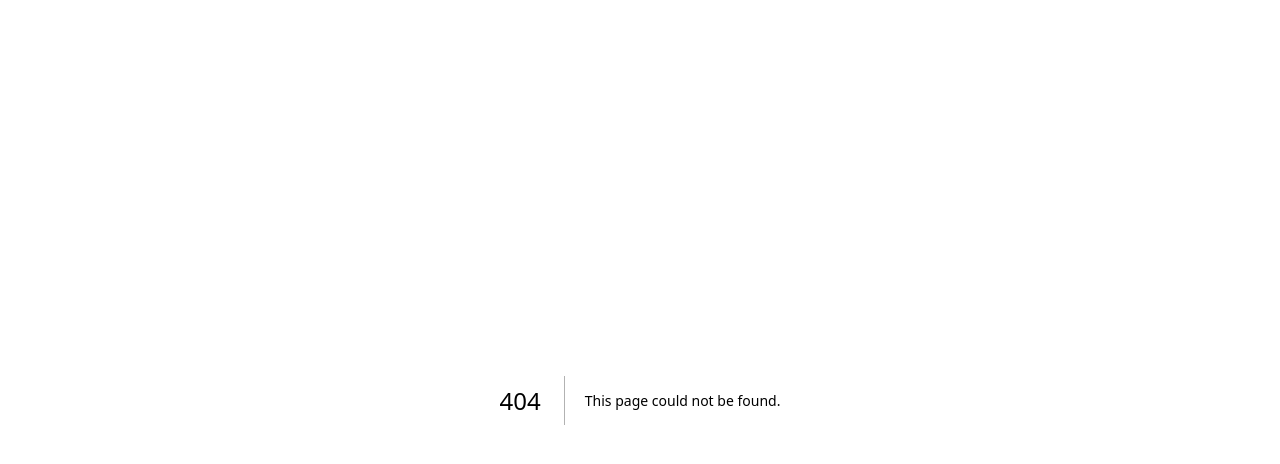
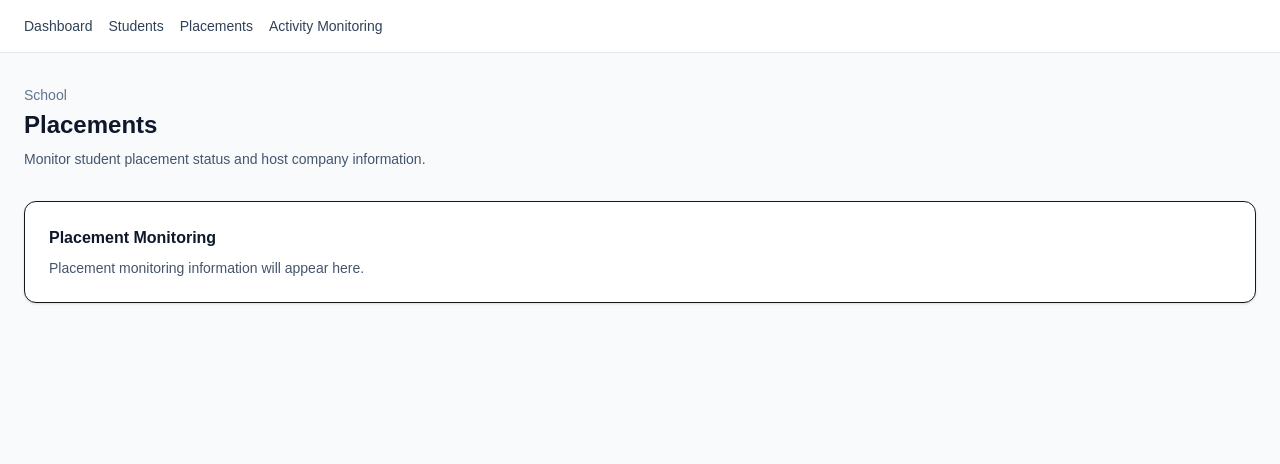
Before and after one commit to Enchanted-Digital-Academy/siwesflow, a Next.js app: page /school/placements in a window 1280 px wide. Before the commit this address had no page. Shown: the top 464 px of the page. Built offline with nearby package versions, Linux system fonts and the light colour scheme.

Commit message:
feat: add school placements route

```diff
--- /dev/null
+++ b/src/app/school/placements/page.tsx
@@ -0,0 +1,30 @@
+import SchoolNavigation from "@/components/shared/SchoolNavigation";
+
+export default function SchoolPlacementsPage() {
+  return (
+    <main className="min-h-screen bg-slate-50">
+      <SchoolNavigation />
+
+      <section className="mx-auto max-w-7xl px-6 py-8">
+        <div>
+          <p className="text-sm font-medium text-slate-500">School</p>
+          <h1 className="mt-1 text-2xl font-semibold text-slate-900">
+            Placements
+          </h1>
+          <p className="mt-2 max-w-2xl text-sm text-slate-600">
+            Monitor student placement status and host company information.
+          </p>
+        </div>
+
+        <div className="mt-8 rounded-xl border bg-white p-6 shadow-sm">
+          <h2 className="font-semibold text-slate-900">
+            Placement Monitoring
+          </h2>
+          <p className="mt-2 text-sm text-slate-600">
+            Placement monitoring information will appear here.
+          </p>
+        </div>
+      </section>
+    </main>
+  );
+}
```
